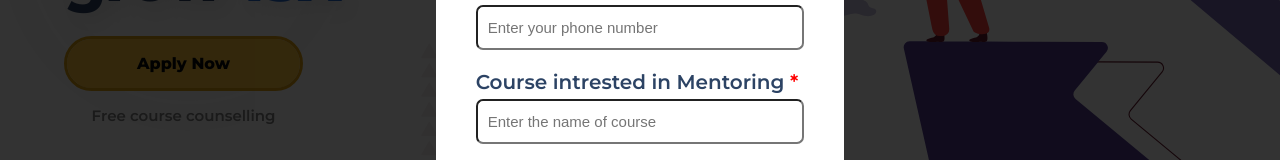
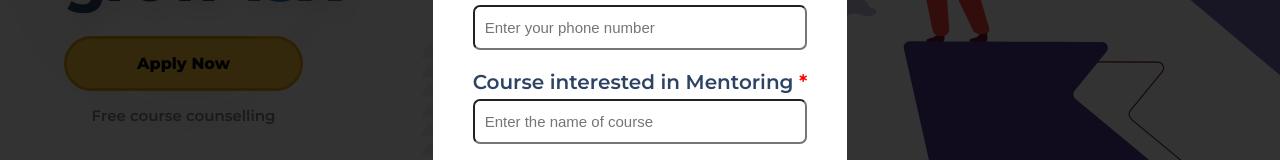
Before and after one commit to MohdZaidFrontend/careerpedia, a React (Create React App) app: page / in a window 1280 px wide. Both pictures are taken after a click on the element "Apply for Mentor". Shown: the part 325-485 px from the top of the page. Built offline with nearby package versions, Linux system fonts and the light colour scheme.

Commit message:
corrected typing error

```diff
--- a/src/Pages/Contact/Mentor.js
+++ b/src/Pages/Contact/Mentor.js
@@ -101,7 +101,7 @@ const Mentor = (props) => {
 
           <div className="field">
             <label htmlFor="number">
-              Course intrested in Mentoring
+              Course interested in Mentoring
               <span style={{ color: "red" }}> *</span>
             </label>
             <input
```
